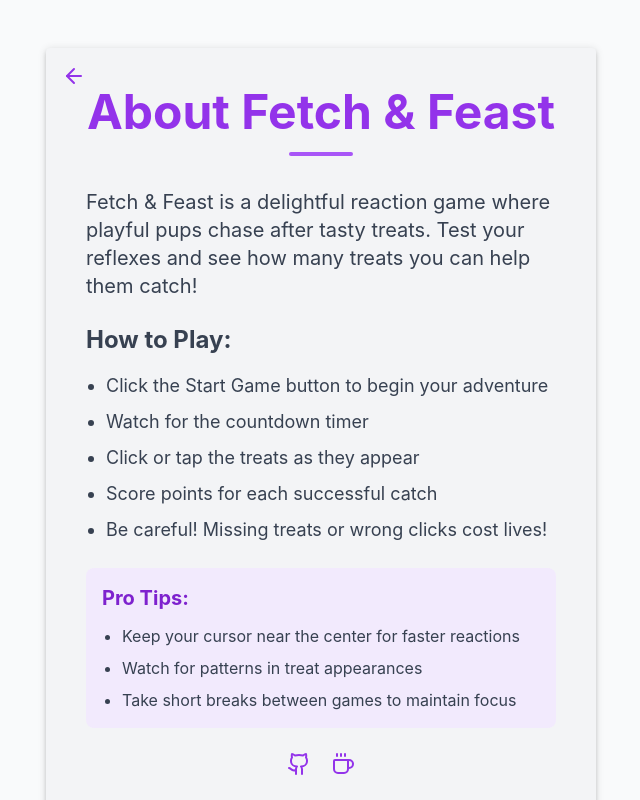
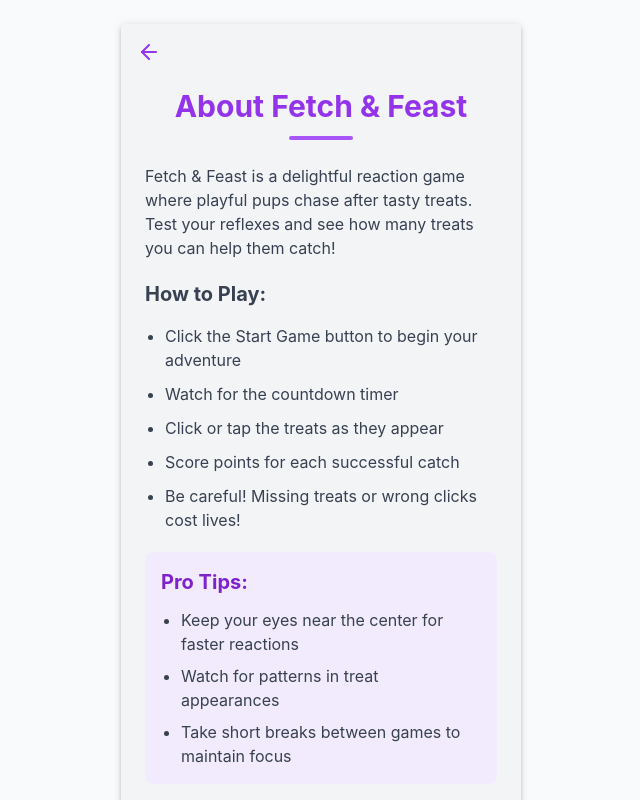
Before and after one commit to dbischoff777/reflexa, a React (Create React App) app: page /about in a window 1280 px wide. Shown: the whole page, without its empty margins (319-959 px from the left). Built offline with nearby package versions, Linux system fonts and the light colour scheme.

Commit message:
optimization for mobile

```diff
--- a/src/About.jsx
+++ b/src/About.jsx
@@ -25,14 +25,20 @@ const About = ({ settings }) => {
 
   return (
     <div className={`
-      flex min-h-screen items-center justify-center fixed inset-0
-      px-2 py-4 2xs:p-3 xs:p-4 sm:p-6 md:p-8 lg:p-10 xl:p-12
+      min-h-screen w-full
+      fixed inset-0
       overflow-y-auto
       ${settings?.theme === 'dark'
         ? 'bg-gray-800 text-white'
         : 'bg-gray-50 text-gray-900'
       }
     `}>
+      <div className="
+        min-h-full
+        flex items-center justify-center
+        px-3 py-4 xs:p-4 sm:p-6
+        pb-safe
+      ">
         <motion.div
           initial="hidden"
           animate="visible"
@@ -44,10 +50,10 @@ const About = ({ settings }) => {
             className={`
               relative
               w-full
-            max-w-[280px] xs:max-w-[300px] sm:max-w-[400px] md:max-w-[450px] lg:max-w-[500px] xl:max-w-[550px]
+              max-w-[280px] xs:max-w-[320px] sm:max-w-[400px]
               mx-auto
-            rounded-lg 2xs:rounded-xl sm:rounded-2xl md:rounded-3xl
-            p-4 xs:p-6 sm:p-7 md:p-8 lg:p-9 xl:p-10
+              rounded-xl
+              p-4 xs:p-5 sm:p-6
               ${settings?.theme === 'dark'
                 ? 'bg-gray-700'
                 : 'bg-gray-100'
@@ -58,50 +64,59 @@ const About = ({ settings }) => {
               position: 'relative',
             }}
           >
+            {/* Back Button - Increased touch target */}
             <Link
               to="/"
               className={`
                 absolute
-              top-3 xs:top-4
-              left-3 xs:left-4
-              transition-transform
-              hover:scale-105 sm:hover:scale-110
+                top-0 left-0
+                p-4
+                touch-manipulation
+                active:opacity-70
+                transition-opacity
                 ${settings?.theme === 'dark'
-                ? 'text-purple-400 hover:text-purple-300'
-                : 'text-purple-600 hover:text-purple-500'
+                  ? 'text-purple-400'
+                  : 'text-purple-600'
                 }
               `}
+              aria-label="Back to home"
             >
-            <ArrowLeft className="w-5 h-5 xs:w-6 xs:h-6" />
+              <ArrowLeft className="w-6 h-6" />
             </Link>
 
-          <div className="text-center mb-4 xs:mb-6 sm:mb-7 md:mb-8">
+            {/* Title Section */}
+            <div className="
+              text-center
+              mt-8 xs:mt-10
+              mb-4 xs:mb-5 sm:mb-6
+            ">
               <motion.h1
                 className={`
-                text-xl xs:text-2xl sm:text-3xl md:text-4xl lg:text-5xl
+                  text-xl xs:text-2xl sm:text-3xl
                   font-bold
-                mb-2 xs:mb-3 sm:mb-4
+                  mb-2 xs:mb-3
                   ${settings?.theme === 'dark'
                     ? 'text-purple-300'
                     : 'text-purple-600'
                   }
                 `}
-              initial={{ scale: 0.8, opacity: 0 }}
+                initial={{ scale: 0.9, opacity: 0 }}
                 animate={{ scale: 1, opacity: 1 }}
-              transition={{ duration: 0.5 }}
+                transition={{ duration: 0.3 }}
               >
                 About Fetch & Feast
               </motion.h1>
               <motion.div
-              className="h-0.5 xs:h-1 mx-auto rounded-full bg-purple-500 w-16 xs:w-20 sm:w-24"
+                className="h-1 mx-auto rounded-full bg-purple-500 w-16 xs:w-20"
                 initial={{ width: 0 }}
                 animate={{ width: '4rem' }}
-              transition={{ duration: 0.5, delay: 0.3 }}
+                transition={{ duration: 0.3, delay: 0.2 }}
               />
             </div>
 
+            {/* Content Section */}
             <div className={`
-            space-y-4 xs:space-y-5 sm:space-y-6
+              space-y-4 xs:space-y-5
               ${settings?.theme === 'dark'
                 ? 'text-gray-200'
                 : 'text-gray-700'
@@ -109,7 +124,7 @@ const About = ({ settings }) => {
             `}>
               <motion.p
                 className="
-                text-sm xs:text-base sm:text-lg md:text-xl
+                  text-sm xs:text-base
                   leading-relaxed
                 "
                 variants={listItemVariants}
@@ -124,31 +139,42 @@ const About = ({ settings }) => {
                 variants={listItemVariants}
               >
                 <h2 className="
-                text-base xs:text-lg sm:text-xl md:text-2xl
+                  text-lg xs:text-xl
                   font-bold
                 ">
                   How to Play:
                 </h2>
                 <ul className="
                   list-disc
-                space-y-2
+                  space-y-2.5
                   text-left
                   pl-4 xs:pl-5
-                text-sm xs:text-base sm:text-lg
+                  text-sm xs:text-base
                 ">
-                <motion.li variants={listItemVariants}>Click the Start Game button to begin your adventure</motion.li>
-                <motion.li variants={listItemVariants}>Watch for the countdown timer</motion.li>
-                <motion.li variants={listItemVariants}>Click or tap the treats as they appear</motion.li>
-                <motion.li variants={listItemVariants}>Score points for each successful catch</motion.li>
-                <motion.li variants={listItemVariants}>Be careful! Missing treats or wrong clicks cost lives!</motion.li>
+                  {[
+                    "Click the Start Game button to begin your adventure",
+                    "Watch for the countdown timer",
+                    "Click or tap the treats as they appear",
+                    "Score points for each successful catch",
+                    "Be careful! Missing treats or wrong clicks cost lives!"
+                  ].map((item, index) => (
+                    <motion.li
+                      key={index}
+                      variants={listItemVariants}
+                      className="touch-manipulation"
+                    >
+                      {item}
+                    </motion.li>
+                  ))}
                 </ul>
               </motion.div>
 
+              {/* Pro Tips Section */}
               <motion.div
                 className={`
                   p-3 xs:p-4
                   rounded-lg
-                mt-4 xs:mt-5 sm:mt-6
+                  mt-4 xs:mt-5
                   ${settings?.theme === 'dark'
                     ? 'bg-gray-600/50'
                     : 'bg-purple-100/80'
@@ -157,7 +183,7 @@ const About = ({ settings }) => {
                 variants={listItemVariants}
               >
                 <h2 className={`
-                text-base xs:text-lg sm:text-xl
+                  text-lg xs:text-xl
                   font-bold
                   mb-2 xs:mb-3
                   ${settings?.theme === 'dark'
@@ -169,7 +195,7 @@ const About = ({ settings }) => {
                 </h2>
                 <ul className={`
                   list-disc
-                space-y-1.5 xs:space-y-2
+                  space-y-2
                   text-left
                   pl-4 xs:pl-5
                   text-sm xs:text-base
@@ -178,52 +204,25 @@ const About = ({ settings }) => {
                     : 'text-gray-700'
                   }
                 `}>
-                <li>Keep your cursor near the center for faster reactions</li>
-                <li>Watch for patterns in treat appearances</li>
-                <li>Take short breaks between games to maintain focus</li>
+                  {[
+                    "Keep your eyes near the center for faster reactions",
+                    "Watch for patterns in treat appearances",
+                    "Take short breaks between games to maintain focus"
+                  ].map((tip, index) => (
+                    <li key={index} className="touch-manipulation">
+                      {tip}
+                    </li>
+                  ))}
                 </ul>
               </motion.div>
 
+              {/* Footer Section */}
               <motion.div
-              className="flex justify-center space-x-4 xs:space-x-5 mt-5 xs:mt-6"
-              variants={listItemVariants}
-            >
-              <a
-                href="https://github.com/dbischoff777"
-                target="_blank"
-                rel="noopener noreferrer"
-                className={`
-                  transition-transform hover:scale-105 sm:hover:scale-110
-                  ${settings?.theme === 'dark'
-                    ? 'text-purple-400 hover:text-purple-300'
-                    : 'text-purple-600 hover:text-purple-500'
-                  }
-                `}
-              >
-                <Github className="w-5 h-5 xs:w-6 xs:h-6" />
-              </a>
-              <a
-                href="https://buymeacoffee.com/yourusername"
-                target="_blank"
-                rel="noopener noreferrer"
-                className={`
-                  transition-transform hover:scale-105 sm:hover:scale-110
-                  ${settings?.theme === 'dark'
-                    ? 'text-purple-400 hover:text-purple-300'
-                    : 'text-purple-600 hover:text-purple-500'
-                  }
-                `}
-              >
-                <Coffee className="w-5 h-5 xs:w-6 xs:h-6" />
-              </a>
-            </motion.div>
-
-            <motion.div
-              className="text-center space-y-2 mt-5 xs:mt-6"
+                className="text-center space-y-2 mt-4 xs:mt-5"
                 variants={listItemVariants}
               >
                 <p className={`
-                text-xs xs:text-sm sm:text-base
+                  text-xs xs:text-sm
                   ${settings?.theme === 'dark'
                     ? 'text-gray-300'
                     : 'text-gray-600'
@@ -247,6 +246,7 @@ const About = ({ settings }) => {
           </Paper>
         </motion.div>
       </div>
+    </div>
   );
 };
 
```
Lines whose indentation alone changed are shown as unchanged.
